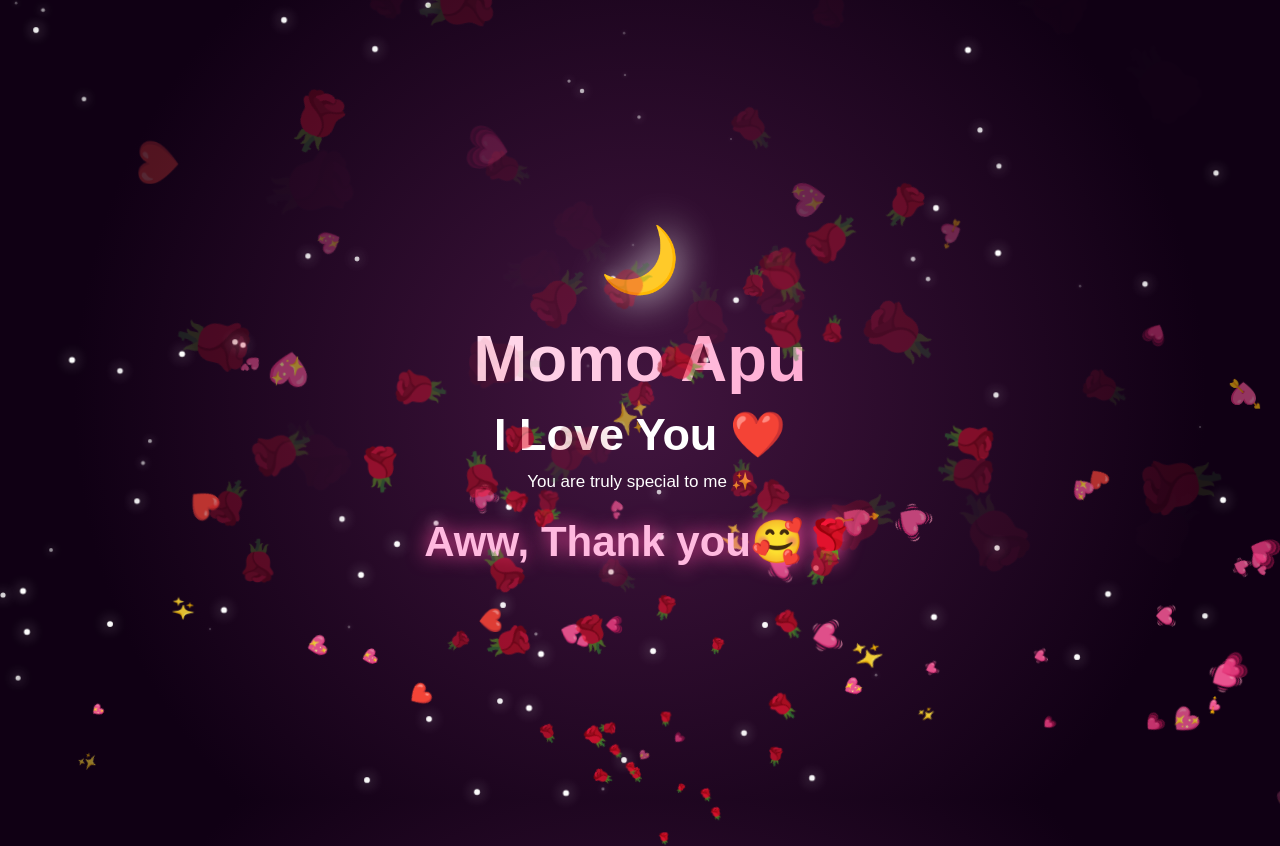
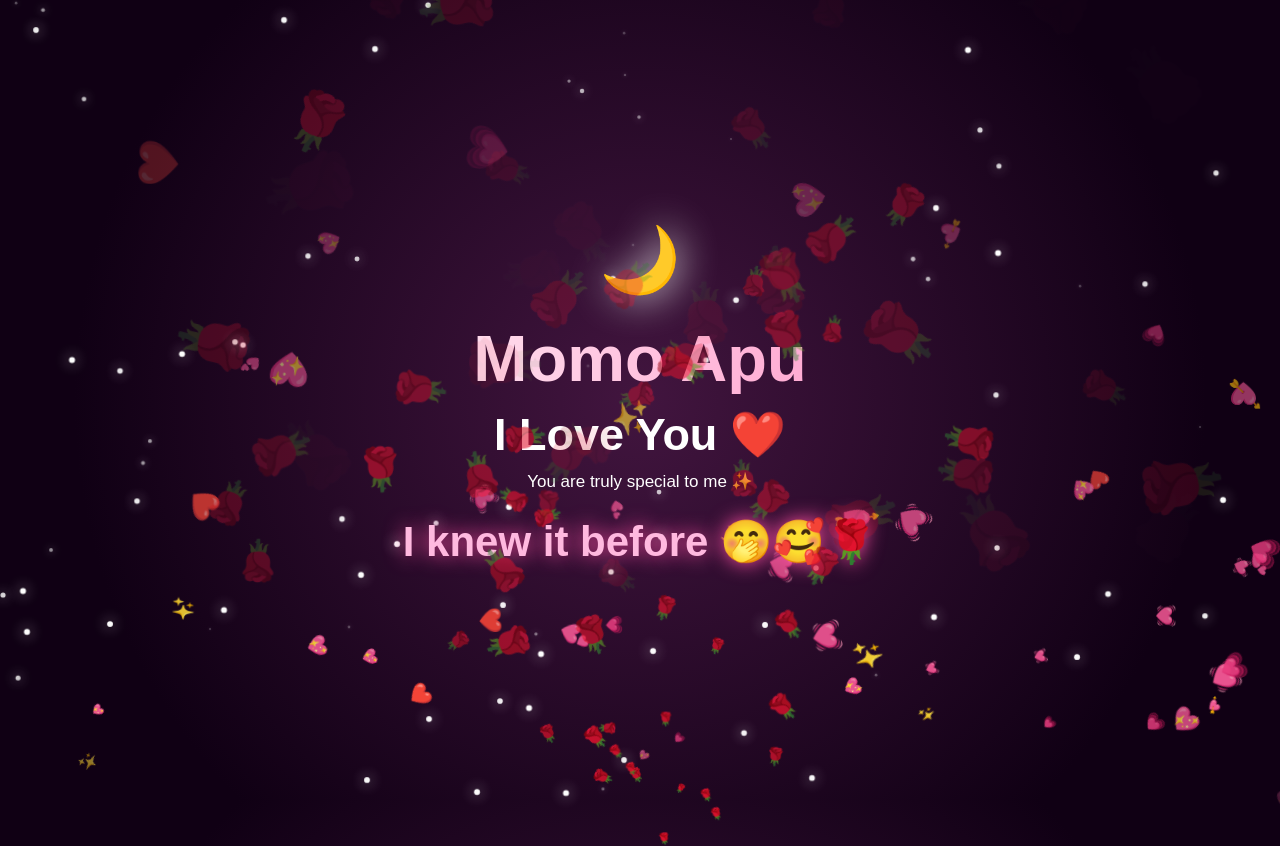
Before and after one commit to Jamil20061/momo-apu, a plain HTML site: page index.html in a window 1280 px wide. Both pictures are taken after a click on the button "Accept ❤️". Drawn offline with Linux system fonts and the light colour scheme.

Commit message:
Update thank you message in index.html

```diff
--- a/index.html
+++ b/index.html
@@ -294,7 +294,7 @@
     </div>
 
     <div id="thankYou">
-      Aww, Thank you🥰🌹
+      I knew it before 🤭🥰🌹
     </div>
 
   </div>
```
